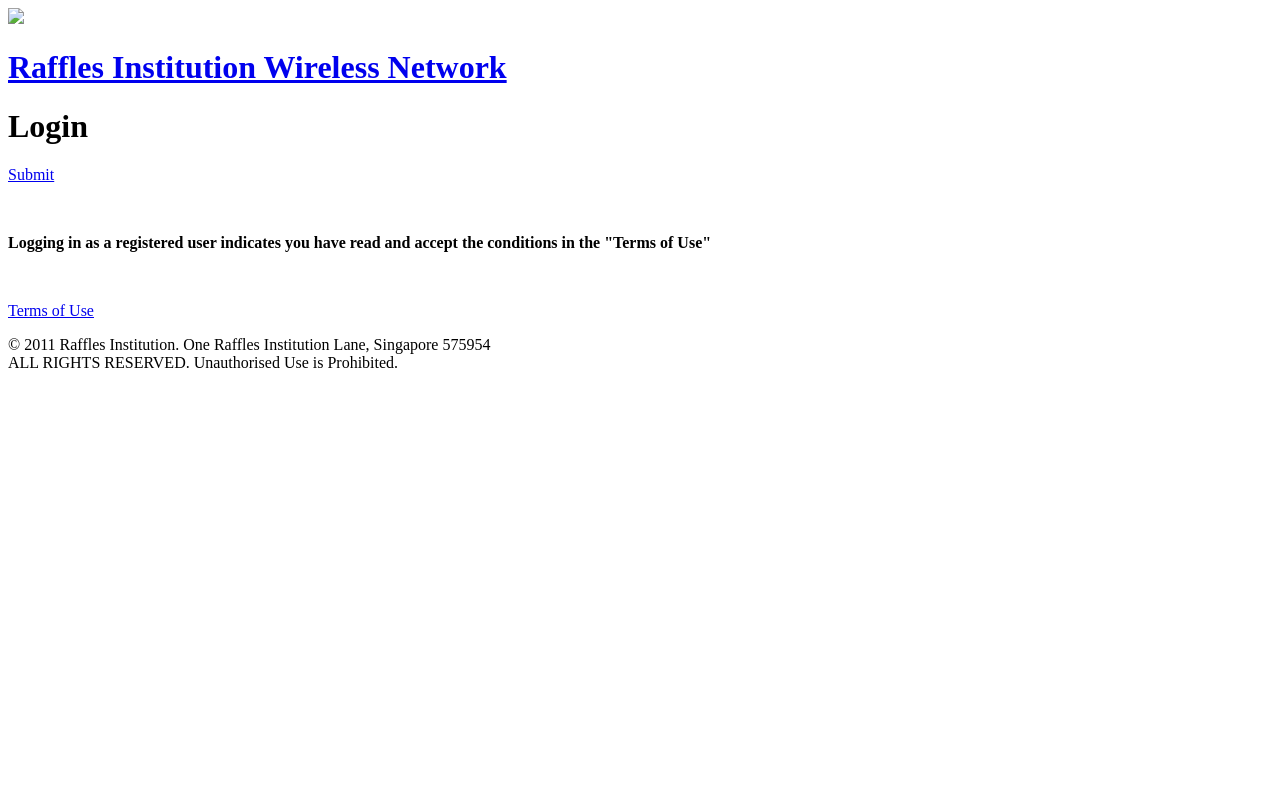
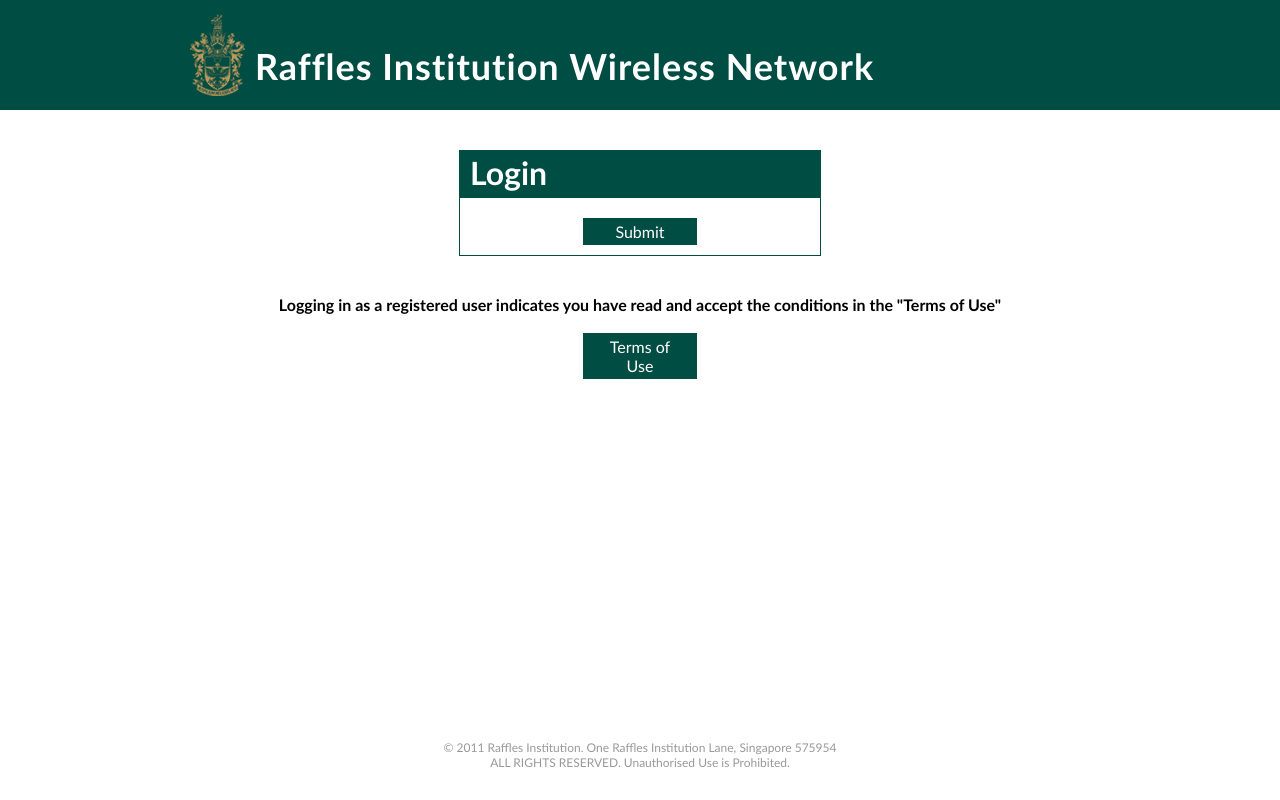
Before and after one commit to ipoposg/RIWLAN, a plain HTML site: page index.html in a window 1280 px wide. Drawn offline with Linux system fonts and the light colour scheme; the site is published under a folder, as on GitHub Pages, so addresses that start at the root find nothing.

Commit message:
Add files via upload

```diff
--- a/index.html
+++ b/index.html
@@ -80,8 +80,8 @@
 
 </script>
 
-<link href="/main.css" rel="stylesheet" type="text/css">
-<link rel="stylesheet" media="only screen and (max-device-width: 480px) and (orientation:landscape)" href="/main-mobile-landscape.css">
+<link href="main.css" rel="stylesheet" type="text/css">
+<link rel="stylesheet" media="only screen and (max-device-width: 480px) and (orientation:landscape)" href="main-mobile-landscape.css">
 <!--[if lt IE 9]>
 <script>
 document.createElement('footer');
@@ -97,7 +97,7 @@
 
 <header>
 	<div class="header-wrapper clearfix">
-    	<a href="http://ri.edu.sg"><img class="left" src="/logo.png"></a>
+    	<a href="http://ri.edu.sg"><img class="left" src="logo.png"></a>
         <h1 class="left"><a href="http://ri.edu.sg">Raffles Institution Wireless Network</a></h1>
     </div>
 </header>
@@ -121,7 +121,7 @@
         <p>
 
 	  <!--<input type="button" name="Submit" value="Submit" class="button auto-margin btn" onclick="submitAction();">-->
-    <p><a class="btn-disclaimer" href="/loggedin">Submit</a></p>
+    <p><a class="btn-disclaimer" href="loggedin">Submit</a></p>
 
         </p>
 </form>
@@ -129,7 +129,7 @@
     <p>&nbsp;</p>
     <p class="center"><strong>Logging in as a registered user indicates you have read and accept the conditions in the "Terms of Use"</strong></p>
     <p class="center">&nbsp;</p>
-    <p><a class="btn-disclaimer" href="/disclaimer" onclick="return popitup(&#39;login/disclaimer.html&#39;)">Terms of Use</a></p>
+    <p><a class="btn-disclaimer" href="disclaimer" onclick="return popitup(&#39;login/disclaimer.html&#39;)">Terms of Use</a></p>
 </div>
 <!-- //Content -->
 
```
Also changed, not shown: Logout.html (+3 -3 lines), blocked.html (+1 -1 lines), loggedin.html (+3 -3 lines).
